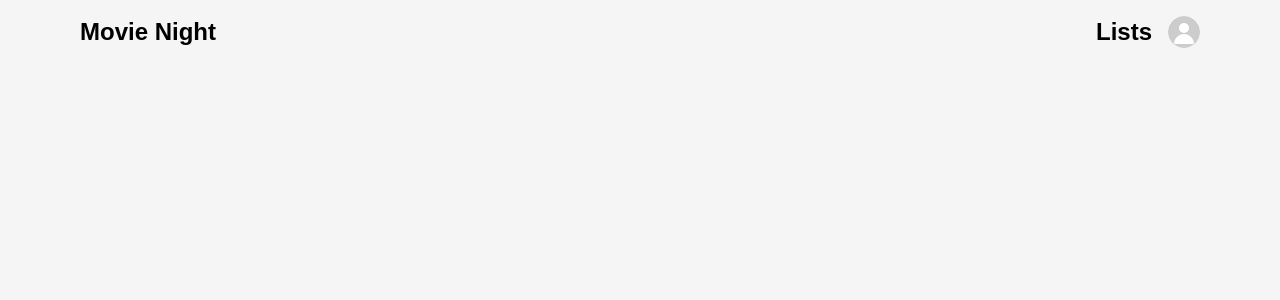
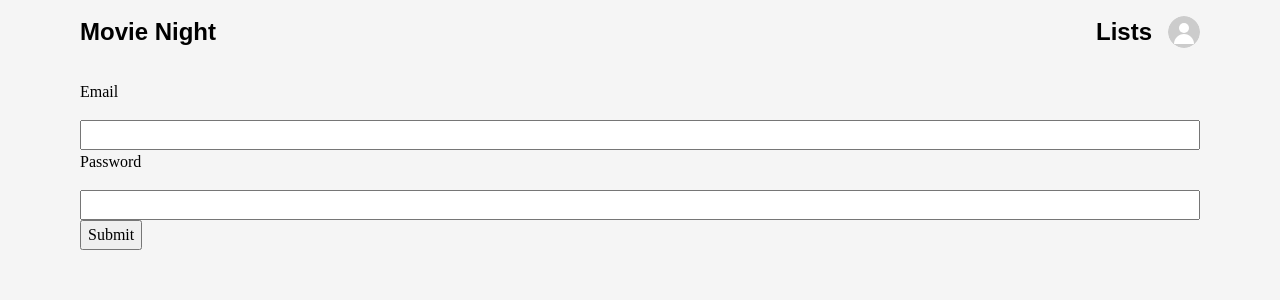
Before and after one commit to tiradoe/movie-night-web, a Nuxt app: page /auth/login in a window 1280 px wide. Before the commit this address had no page. Shown: the top 300 px of the page. Built offline with nearby package versions, Linux system fonts and the light colour scheme.

Commit message:
added auth support

```diff
--- /dev/null
+++ b/app/components/forms/auth/login-form.vue
@@ -0,0 +1,31 @@
+<script lang="ts" setup>
+const email = ref("");
+const password = ref("");
+const {login} = useAuth();
+
+const handleLogin = () => login(email.value, password.value)
+</script>
+
+<template>
+  <form class="password-form" @submit.prevent="handleLogin">
+    <div class="form-group">
+      <label for="email">Email</label>
+      <input id="email" v-model="email" type="email"/>
+    </div>
+
+    <div class="form-group">
+      <label for="password">Password</label>
+      <input id="password" v-model="password" type="password"/>
+    </div>
+
+    <button type="submit">Submit</button>
+  </form>
+</template>
+
+<style scoped>
+.form-group {
+  display: flex;
+  flex-direction: column;
+  gap: 1rem;
+}
+</style>
--- a/app/components/profile-menu.vue
+++ b/app/components/profile-menu.vue
@@ -2,11 +2,13 @@
 const dropdownOpen = ref(false)
 const profileMenu = ref<HTMLElement | null>(null)
 
-function toggleDropdown() {
+const {logout} = useAuth()
+
+const toggleDropdown = () => {
   dropdownOpen.value = !dropdownOpen.value
 }
 
-function onClickOutside(e: MouseEvent) {
+const onClickOutside = (e: MouseEvent) => {
   if (profileMenu.value && !profileMenu.value.contains(e.target as Node)) {
     dropdownOpen.value = false
   }
@@ -26,7 +28,7 @@ onUnmounted(() => document.removeEventListener('click', onClickOutside))
       <li>
         <NuxtLink to="/account" @click="dropdownOpen = false">Account</NuxtLink>
       </li>
-      <li>Log Out</li>
+      <li @click="logout">Log Out</li>
     </ul>
   </div>
 </template>
--- /dev/null
+++ b/app/composables/$api.ts
@@ -0,0 +1,17 @@
+export const $api = <T>(
+    path: string,
+    options: Parameters<typeof $fetch<T>>[1] = {}
+) => {
+    const config = useRuntimeConfig()
+    const xsrfToken = useCookie('XSRF-TOKEN')
+
+    return $fetch<T>(path, {
+        baseURL: config.public.apiBase,
+        credentials: 'include',
+        headers: {
+            Accept: 'application/json',
+            ...(xsrfToken.value ? {'X-XSRF-TOKEN': xsrfToken.value} : {}),
+        },
+        ...options,
+    })
+}
--- /dev/null
+++ b/app/composables/useApiData.ts
@@ -0,0 +1,21 @@
+export const useApiData = <T>(
+    url: string | Ref<string>,
+    options: Parameters<typeof useFetch<T>>[1] = {}
+) => {
+    const config = useRuntimeConfig()
+    const xsrfToken = useCookie('XSRF-TOKEN')
+    const requestHeaders = useRequestHeaders(['cookie'])
+
+    return useFetch<T>(url, {
+        baseURL: config.public.apiBase,
+        credentials: 'include',
+        watch: false,
+        server: false,
+        headers: computed(() => ({
+            Accept: 'application/json',
+            ...requestHeaders,
+            ...(xsrfToken.value ? {'X-XSRF-TOKEN': xsrfToken.value} : {}),
+        })),
+        ...options,
+    })
+}
--- /dev/null
+++ b/app/composables/useAuth.ts
@@ -0,0 +1,20 @@
+export const useAuth = () => {
+    const config = useRuntimeConfig()
+    const router = useRouter()
+
+    const login = async (email: string, password: string) => {
+        await $fetch('/sanctum/csrf-cookie', {
+            baseURL: config.public.apiBase,
+            credentials: 'include',
+        })
+        await $api('/api/login', {method: 'POST', body: {email, password}})
+        await router.push('/')
+    }
+
+    const logout = async () => {
+        await $api('/api/logout', {method: 'POST'})
+        await router.push('/')
+    }
+
+    return {login, logout}
+}
--- /dev/null
+++ b/app/pages/auth/login.vue
@@ -0,0 +1,13 @@
+<script lang="ts" setup>
+
+import LoginForm from "~/components/forms/auth/login-form.vue";
+</script>
+
+<template>
+  <login-form/>
+
+</template>
+
+<style scoped>
+
+</style>
--- a/nuxt.config.ts
+++ b/nuxt.config.ts
@@ -1,6 +1,11 @@
 // https://nuxt.com/docs/api/configuration/nuxt-config
 export default defineNuxtConfig({
     compatibilityDate: '2025-07-15',
+    runtimeConfig: {
+        public: {
+            apiBase: '',  // overridden by NUXT_PUBLIC_API_BASE
+        },
+    },
     devtools: {enabled: true},
     css: ['~/assets/css/reset.css'],
     modules: [
```
